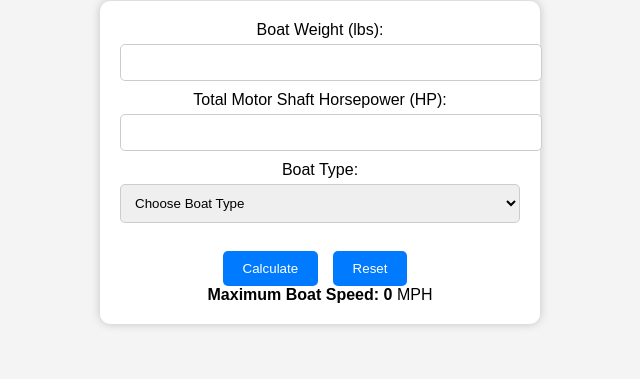
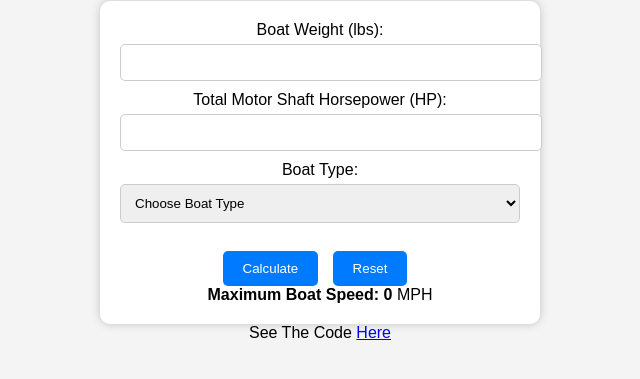
Before and after one commit to christailu/BoatSpeedCalculator, a plain HTML site: page index.html in a window 1280 px wide. Shown: the part 79-458 px from the top of the page, without its empty margins (320-960 px from the left). Drawn offline with Linux system fonts and the light colour scheme.

Commit message:
Make some correction

```diff
--- a/index.html
+++ b/index.html
@@ -46,4 +46,8 @@
 
 
 </body>
+
+<footer>
+ See The Code <a href= "https://github.com/christailu/BoatSpeedCalculator" </a>Here
+</footer>
 </html>
```
